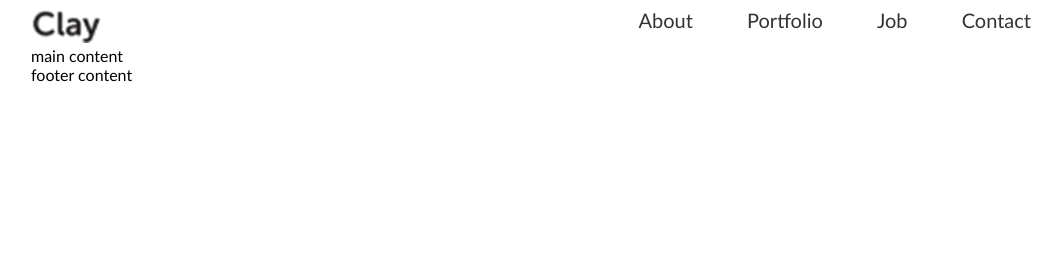
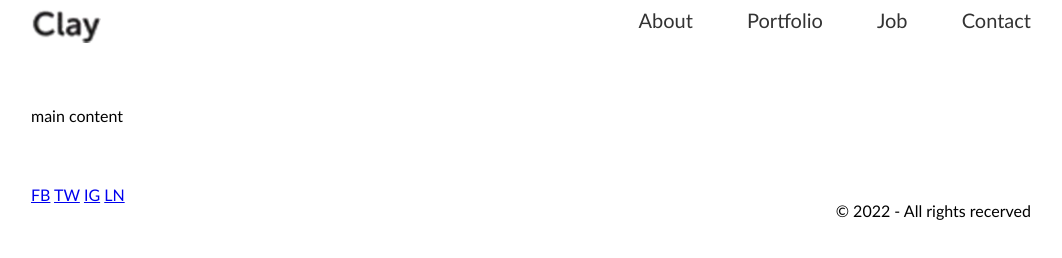
Before and after one commit to Vital188/39-grupe-astronautas, a website: page index.html in a window 1280 px wide. Shown: the whole page, without its empty margins (109-1171 px from the left). Drawn offline with Linux system fonts and the light colour scheme.

Commit message:
Footer style #2

```diff
--- a/index.html
+++ b/index.html
@@ -25,7 +25,13 @@
     </main>
 
     <footer>
-        footer content
+        <div>
+            <a href="#">FB</a>
+            <a href="#">TW</a>
+            <a href="#">IG</a>
+            <a href="#">LN</a>
+        </div>
+        <P>&copy; 2022 - All rights recerved</P>
     </footer>
 </body>
 </html>
--- a/main.css
+++ b/main.css
@@ -18,17 +18,30 @@ body {font-family: 'Gill Sans', 'Gill Sans MT', Calibri, 'Trebuchet MS',
     float: right;
   }
 
-  a{
+  nav > a{
     color: #333;
     text-decoration: none;
     font-size: 20px;
     margin-left: 50px;
   }
 
- a:first-child {
+  nav > a:first-child {
     margin: 0;
   }
 
-a:hover {text-decoration: underline;
+  nav > a:hover {text-decoration: underline;
   color:#649;
 cursor: pointer;}
+
+main {
+  margin-top: 60px;
+margin-bottom: 60px;
+}
+
+div {
+  float:left;
+}
+
+p {
+  float:right;
+}
```
